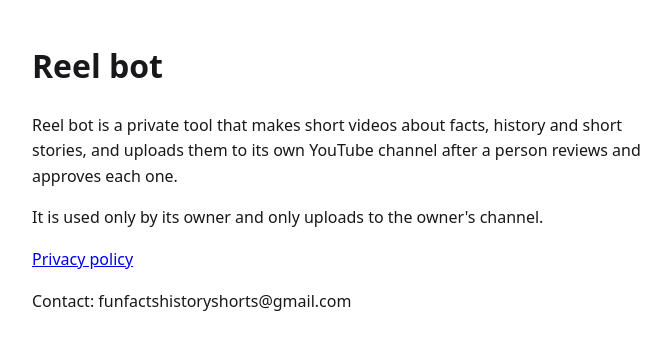
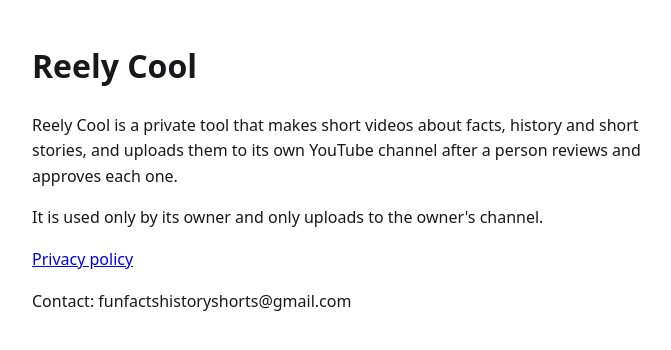
Before and after one commit to kyewilliams87-oss/funfactsandhistory, a plain HTML site: page index.html in a window 1280 px wide. Shown: the whole page, without its empty margins (288-959 px from the left). Drawn offline with Linux system fonts and the light colour scheme.

Commit message:
Update index.html

```diff
--- a/index.html
+++ b/index.html
@@ -1,11 +1,11 @@
 <!doctype html>
 <html lang="en"><head><meta charset="utf-8"><meta name="viewport" content="width=device-width,initial-scale=1">
-<title>Reel bot</title>
+<title>Reely Cool</title>
 <style>body{font-family:system-ui,sans-serif;max-width:640px;margin:40px auto;padding:0 16px;line-height:1.6;color:#18181b;background:#fff}
 @media (prefers-color-scheme:dark){body{color:#f4f4f5;background:#18181b}a{color:#93c5fd}}</style></head>
 <body>
-<h1>Reel bot</h1>
-<p>Reel bot is a private tool that makes short videos about facts, history and short stories,
+<h1>Reely Cool</h1>
+<p>Reely Cool is a private tool that makes short videos about facts, history and short stories,
 and uploads them to its own YouTube channel after a person reviews and approves each one.</p>
 <p>It is used only by its owner and only uploads to the owner's channel.</p>
 <p><a href="privacy.html">Privacy policy</a></p>
```
